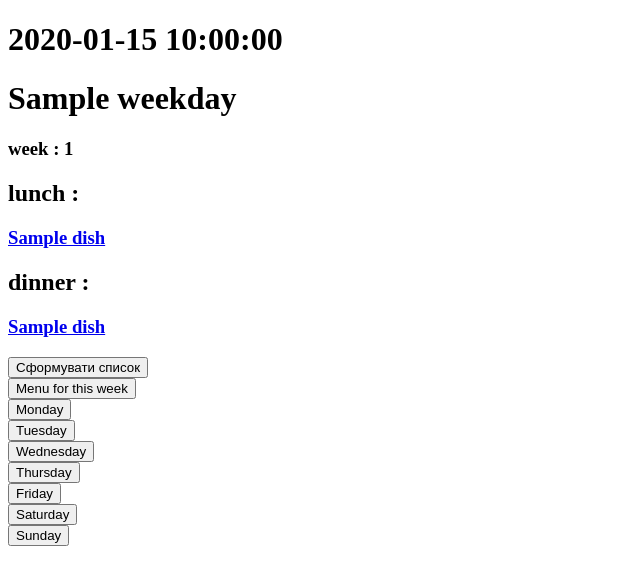
After one commit to perites/fooder_old, a Flask app: template templates/day_date.html in a window 1280 px wide. The commit adds this page. Shown: the top 585 px of the page, without its empty margins (0-640 px from the left). Run offline with Flask 3, Linux system fonts and the light colour scheme; the template is opened without the code that fills it: most values are stand-ins (such as "Sample title", 1, 10 or a date in 2020).

Commit message:
small changes

```diff
--- a/app.py
+++ b/app.py
@@ -4,9 +4,10 @@ import datetime
 from flask import Flask, render_template, request, redirect
 
 from databases import Dish
-from work_with_db import ManageDay, ManageDish
+from work_with_db import DayManager, DishManager
 from decorators import error_catcher
 
+from confg import date_format
 
 app = Flask(__name__)
 
@@ -19,35 +20,41 @@ logging.basicConfig(format='%(levelname)s: %(asctime)s - %(message)s', datefmt='
 @app.route("/")
 @error_catcher
 def home(weekday=None):
-    md = ManageDay(datetime.date.today())
+    md = DayManager(datetime.date.today())
     if weekday:
         week = md.make_week()
         if 0 < weekday < 8:
-            md = ManageDay(week[weekday - 1])
+            md = DayManager(week[weekday - 1])
 
     return render_template("main.html", day=md.day)
+
+@app.route("/day/<date>/")
+@error_catcher
+def for_specific_date(date, weekday=None):
+    md = DayManager(datetime.datetime.strptime(date, date_format).date())
+    week = md.make_week()
+
+    return render_template("day_date.html", day=md.day, week=week)
 
 
 @app.route("/menu/<date>/")
 @error_catcher
 def menu(date):
-    date_format = "%Y-%m-%d"
-    md = ManageDay(datetime.datetime.strptime(date, date_format).date())
-    return render_template("menu.html", days=md.days_of_week())
+    md = DayManager(datetime.datetime.strptime(date, date_format).date())
+    return render_template("menu.html", days=md.create_days_of_week())
 
 
 @app.route("/dish/<dish_name>/")
 @error_catcher
 def dish(dish_name):
-    dish = ManageDish(dish_name)
+    dish = DishManager(dish_name)
     return render_template("dish.html", ingr=dish.get_ingredients())
 
 
 @app.route("/list/<date>/")
 @error_catcher
-def list(date):
-    date_format = "%Y-%m-%d"
-    md = ManageDay(datetime.datetime.strptime(date, date_format).date())
+def list_for_date(date):
+    md = DayManager(datetime.datetime.strptime(date, date_format).date())
     ingr_list = [ingr for ingr in md.day.ingredients]
     return render_template("list.html", ingr_list=ingr_list, day=md.day)
 
@@ -55,27 +62,19 @@ def list(date):
 @app.route("/menu/edit/<date>/", methods=["GET"])
 @error_catcher
 def menu_edit_get(date):
-    date_format = "%Y-%m-%d"
-    md = ManageDay(datetime.datetime.strptime(date, date_format).date())
-    return render_template("menu_edit.html", days=md.days_of_week(), dishes=Dish.select())
+    md = DayManager(datetime.datetime.strptime(date, date_format).date())
+    return render_template("menu_edit.html", days=md.create_days_of_week(), dishes=Dish.select())
 
 
 @app.route("/menu/edit/<date>", methods=["POST"])
 @error_catcher
 def menu_edit_post(date):
-    date_format = "%Y-%m-%d"
-    md = ManageDay(datetime.datetime.strptime(date, date_format).date())
-    forms = ['dish_lunch', 'dish_dinner', 'dish_lunch_delete', 'dish_dinner_delete']
+    form = request.args.get("form")
+    md = DayManager(datetime.datetime.strptime(date, date_format).date())
+    selected_dish = request.form[form]
+    md.change_day(selected_dish=selected_dish, form=form)
 
-    for form in forms:
-        try:
-            selected_dish = request.form[form]
-            md.change_day(selected_dish=selected_dish, form=form)
-        except Exception:
-            pass
-
-    return redirect("/menu/edit/" + date)
-
+    return redirect(f"/menu/edit/{date}")
 
 if __name__ == '__main__':
-    app.run(debug=True)
+    app.run(host='0.0.0.0', port=5000,debug=True)
--- /dev/null
+++ b/confg.py
@@ -0,0 +1 @@
+date_format = "%Y-%m-%d"
--- /dev/null
+++ b/templates/day_date.html
@@ -0,0 +1,59 @@
+<!DOCTYPE html>
+<html>
+<head>
+	<title>fooder</title>
+</head>
+<body>
+
+<h1>{{day.date}}</h1>
+<h1>{{day.weekday}}</h1>
+<h3>week : {{day.week_number}}</h3>
+
+<h2>lunch : </h2>
+{% for dish in day.lunch %}
+	<a href="/dish/{{dish.name}}"><h3>{{dish.name}}</h3></a>
+{% endfor %}
+
+<h2>dinner : </h2>
+{% for dish in day.dinner %}
+	<a href="/dish/{{dish.name}}"><h3>{{dish.name}}</h3></a>
+{% endfor %}
+
+
+<form action="/list/{{day.date}}" >
+<button >Сформувати список</button>
+</form>
+
+<form action="/menu/{{day.date}}" >
+<button >Menu for this week</button>
+</form>
+
+
+<form action="/day/{{week[0]}}" >
+<button >Monday</button>
+</form>
+<form action="/day/{{week[1]}}" >
+<button >Tuesday </button>
+</form>
+<form action="/day/{{week[2]}}" >
+<button >Wednesday </button>
+</form>
+<form action="/day/{{week[3]}}" >
+<button >Thursday </button>
+</form>
+<form action="/day/{{week[4]}}" >
+<button >Friday </button>
+</form>
+<form action="/day/{{week[5]}}" >
+<button >Saturday </button>
+</form>
+<form action="/day/{{week[6]}}" >
+<button >Sunday  </button>
+</form>
+
+<!-- <form action="/day/{{day.date}}" >
+<button >На сьогодні</button>
+</form> -->
+
+</body>
+</html>
```
Also changed, not shown: templates/menu_edit.html (+4 -4 lines), work_with_db.py (+7 -14 lines).
